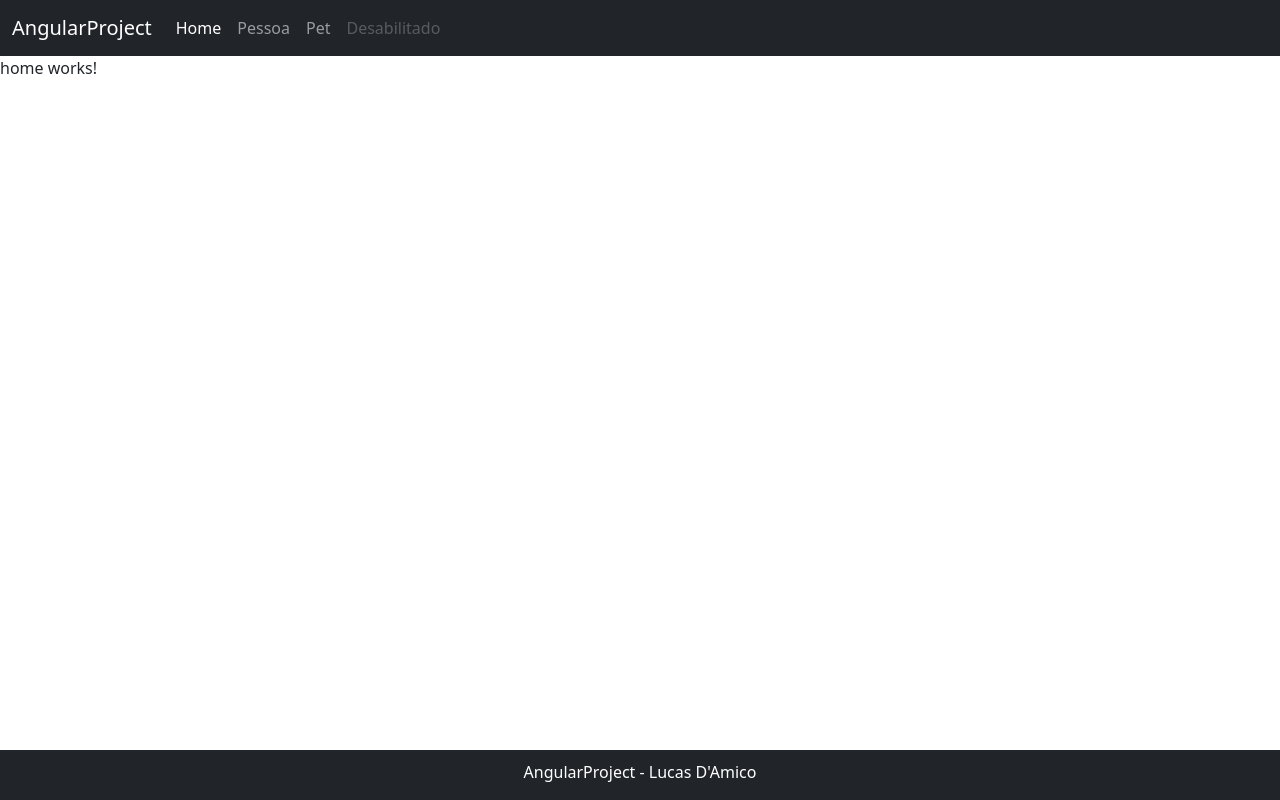
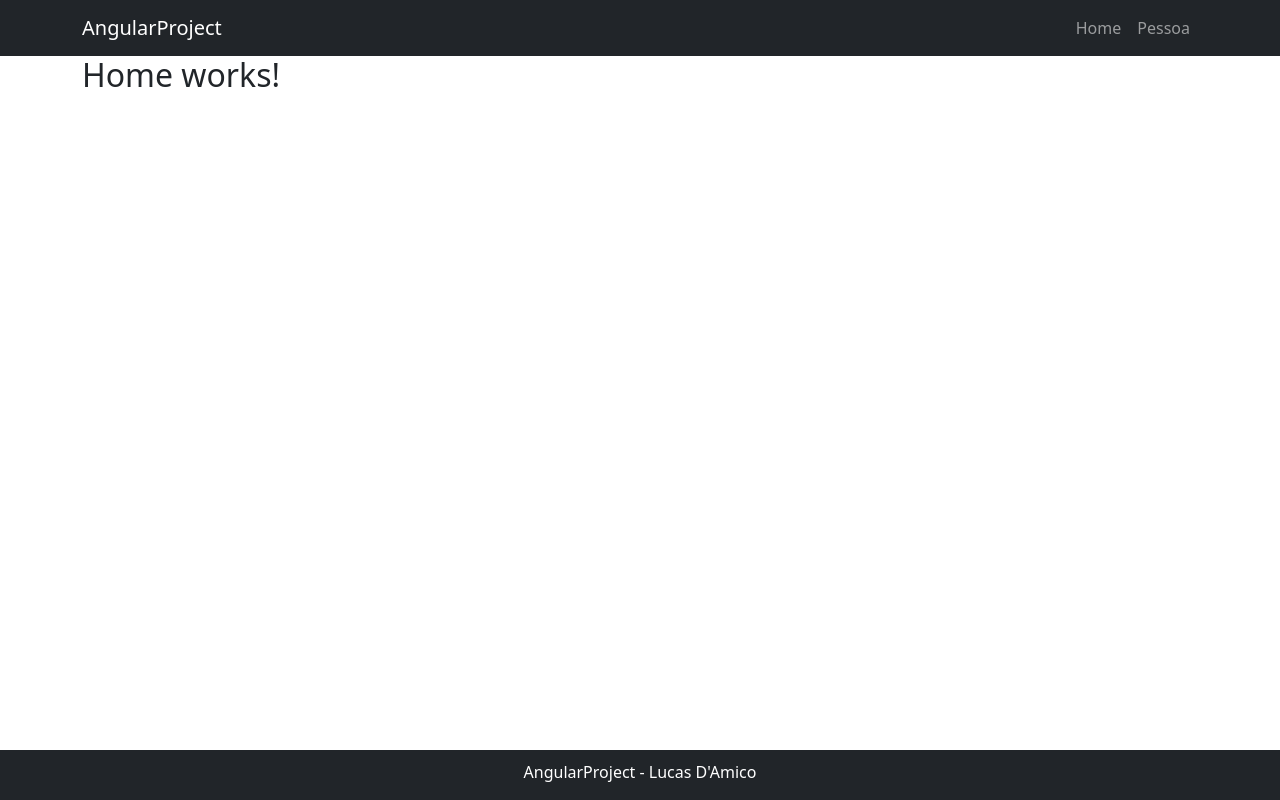
Before and after one commit to Pereira21/AngularProject, an Angular app in the folder angular-project/: page /home in a window 1280 px wide. Built offline with nearby package versions, Linux system fonts and the light colour scheme.

Commit message:
links de navegação dinâmica

```diff
--- a/angular-project/src/app/navegacao/home/home.component.html
+++ b/angular-project/src/app/navegacao/home/home.component.html
@@ -1 +1,3 @@
-<p>home works!</p>
+<div class="container">
+    <h2>Home works!</h2>
+</div>
--- a/angular-project/src/app/navegacao/menu/menu.component.html
+++ b/angular-project/src/app/navegacao/menu/menu.component.html
@@ -1,16 +1,27 @@
 <nav class="navbar navbar-expand-lg navbar-dark bg-dark">
-    <div class="container-fluid">
-      <a class="navbar-brand" href="#">AngularProject</a>
+    <div class="container container-fluid">
+      <a class="navbar-brand" [routerLink]="['/home']">AngularProject</a>
       <button class="navbar-toggler" type="button" data-bs-toggle="collapse" data-bs-target="#navbarNavAltMarkup" aria-controls="navbarNavAltMarkup" aria-expanded="false" aria-label="Toggle navigation">
         <span class="navbar-toggler-icon"></span>
       </button>
-      <div class="collapse navbar-collapse" id="navbarNavAltMarkup">
-        <div class="navbar-nav">
-          <a class="nav-link active" aria-current="page" href="#">Home</a>
-          <a class="nav-link" [routerLink]="['/pessoa']" >Pessoa</a>
-          <a class="nav-link" href="#">Pet</a>
-          <a class="nav-link disabled" href="#" tabindex="-1" aria-disabled="true">Desabilitado</a>
-        </div>
+      <div class="collapse navbar-collapse" id="navbarNavAltMarkup" class="float-end">
+        <ul class="navbar-nav ml-auto">
+          <li class="nav-item" *ngFor="let item of nav">
+            <a class="nav-link" routerLinkActive="router-link-active" [routerLink]="item.path" [routerLinkActiveOptions]="{ exact: item.exact}" >{{ item.name }}</a>
+          </li>
+          <!-- <li class="nav-item">
+            <a class="nav-link" routerLinkActive="router-link-active" [routerLink]="['/home']" >Home</a>
+          </li>
+          <li class="nav-item">
+            <a class="nav-link" routerLinkActive="router-link-active" [routerLink]="['/pessoa']" >Pessoa</a>
+          </li>
+          <li class="nav-item">
+            <a class="nav-link" routerLinkActive="router-link-active" href="#">Pet</a>
+          </li>
+          <li class="nav-item">
+            <a class="nav-link disabled" href="#" tabindex="-1" aria-disabled="true">Desabilitado</a>
+          </li> -->
+        </ul>
       </div>
     </div>
   </nav>
--- a/angular-project/src/app/navegacao/menu/menu.component.ts
+++ b/angular-project/src/app/navegacao/menu/menu.component.ts
@@ -2,14 +2,27 @@ import { Component, OnInit } from '@angular/core';
 
 @Component({
   selector: 'app-menu',
-  templateUrl: './menu.component.html',
-  styleUrls: ['./menu.component.css']
+  templateUrl: './menu.component.html'
 })
-export class MenuComponent implements OnInit {
+export class MenuComponent {
 
-  constructor() { }
-
-  ngOnInit(): void {
-  }
+  nav: Nav[] = [
+    {
+      path: '/home',
+      name: 'Home',
+      exact: true
+    },
+    {
+      path: '/pessoa',
+      name: 'Pessoa',
+      exact: true
+    }
+  ]
 
 }
+
+interface Nav{
+  path: string;
+  name: string;
+  exact: boolean;
+}
```
